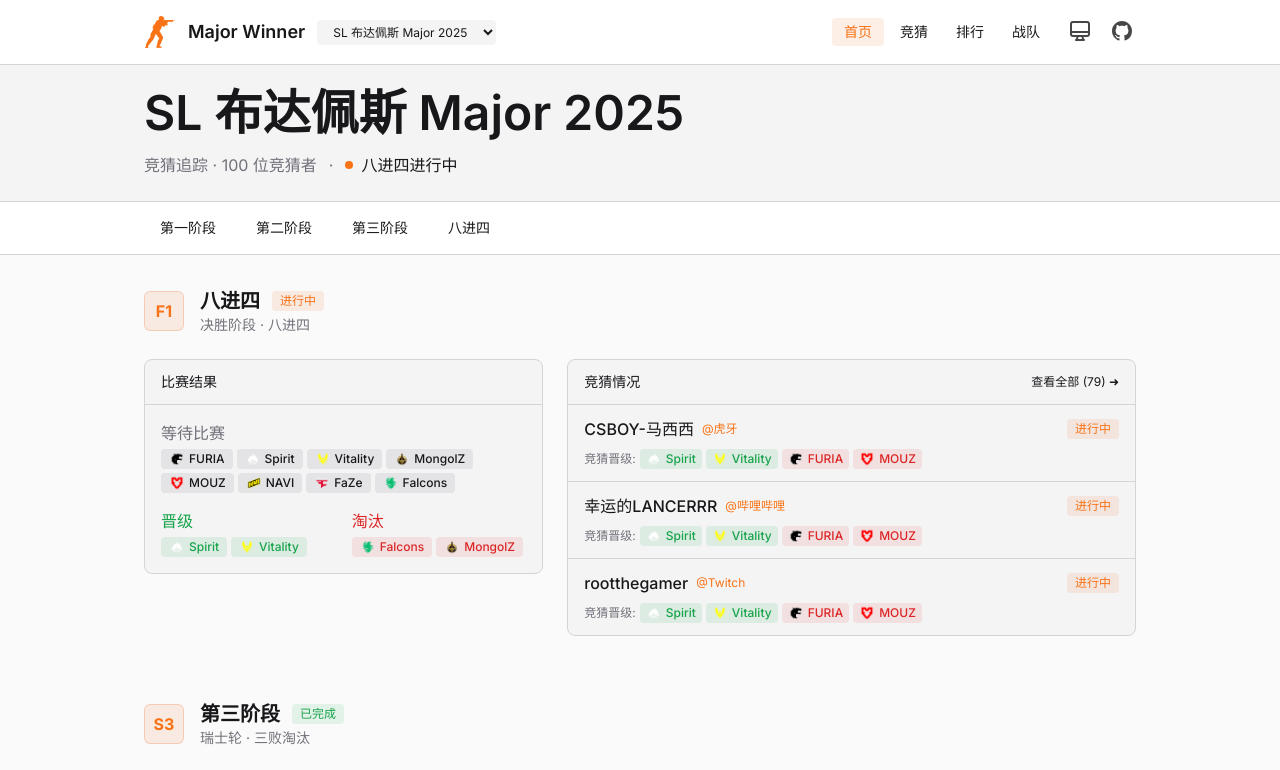
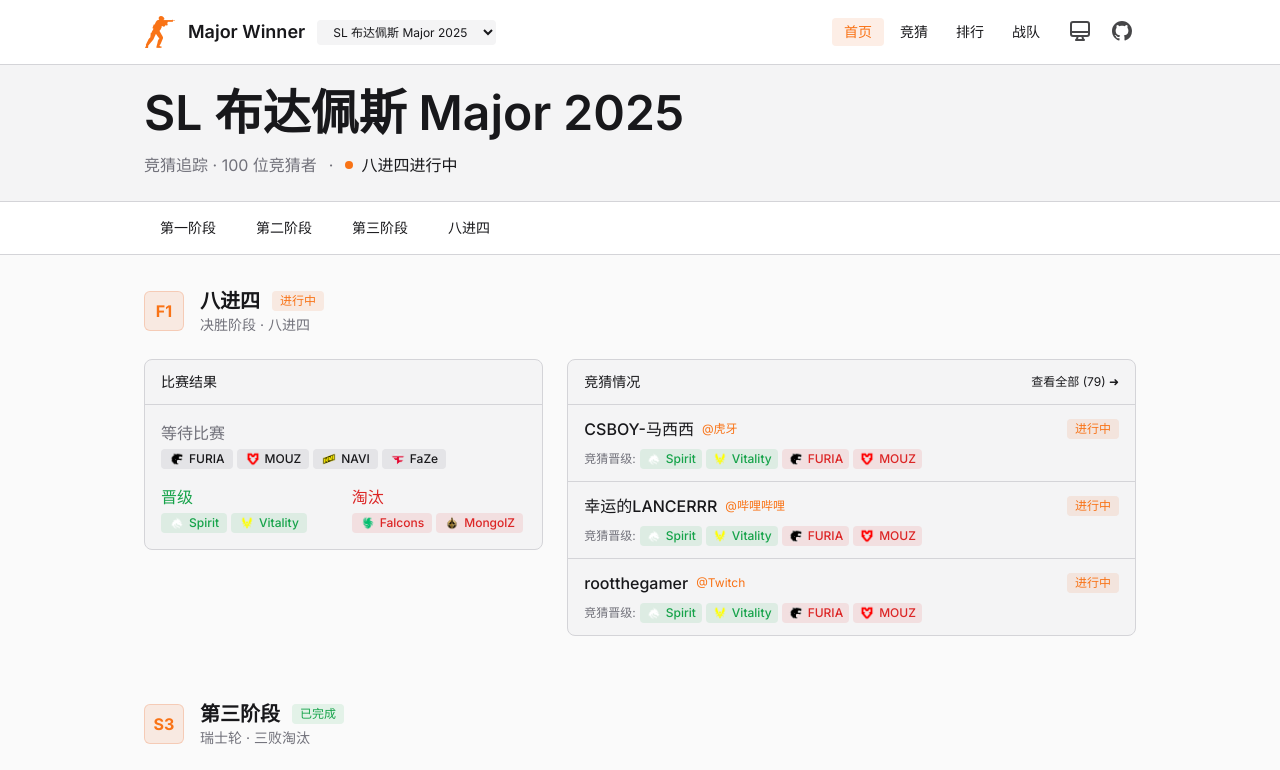
Before and after one commit to vikiboss/major-winner, a Next.js app: page / in a window 1280 px wide. Shown: the top 770 px of the page. Built offline with nearby package versions, Linux system fonts and the light colour scheme.

Commit message:
fix: 修复 bug

```diff
--- a/app/page.tsx
+++ b/app/page.tsx
@@ -474,7 +474,7 @@ function StageSection({
                               {finalsData.teams
                                 .filter(
                                   (e) =>
-                                    !finalsData.result[round].winners.includes(e) ||
+                                    !finalsData.result[round].winners.includes(e) &&
                                     !finalsData.result[round].losers.includes(e),
                                 )
                                 .map((t) => (
```
